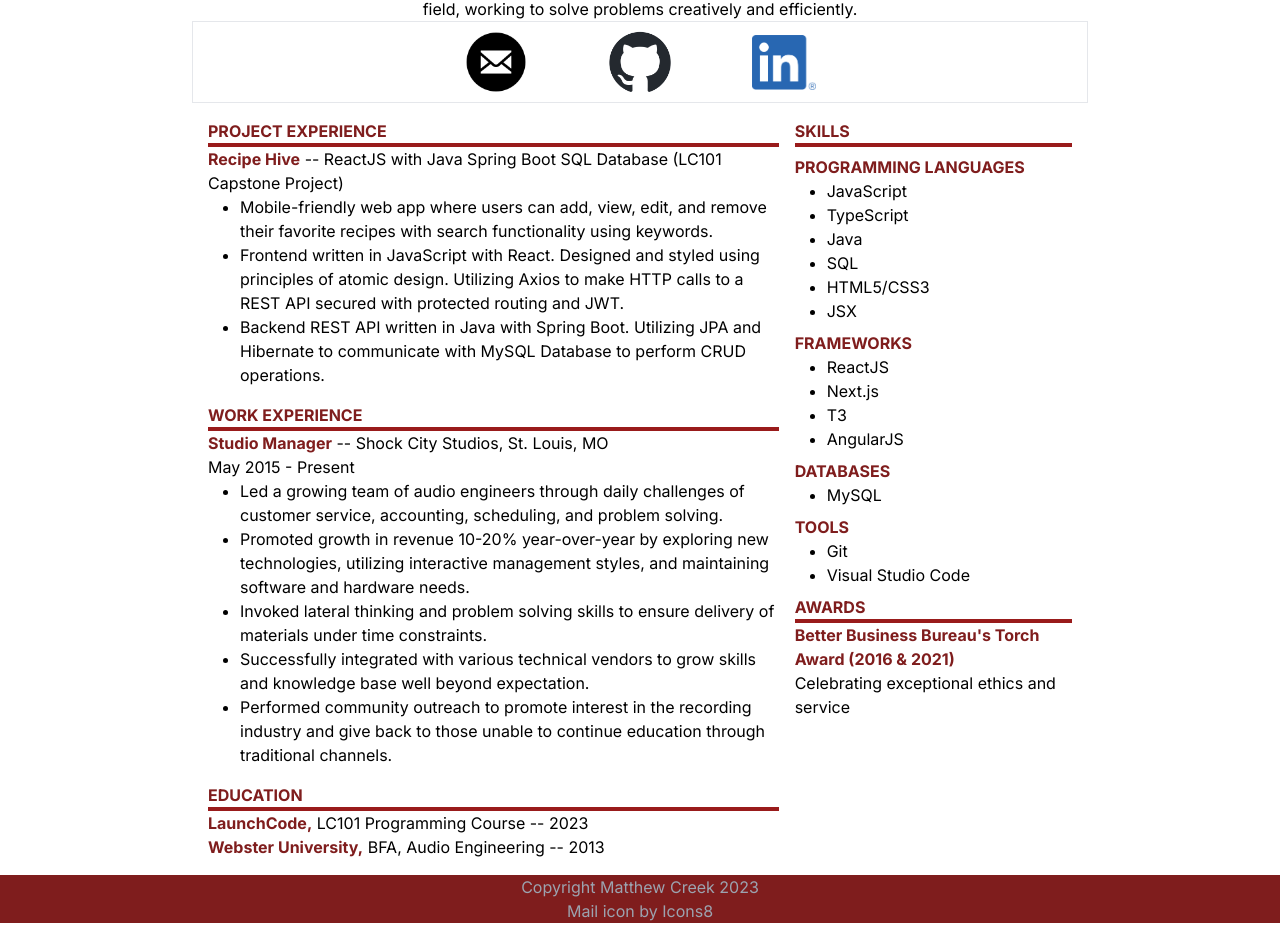
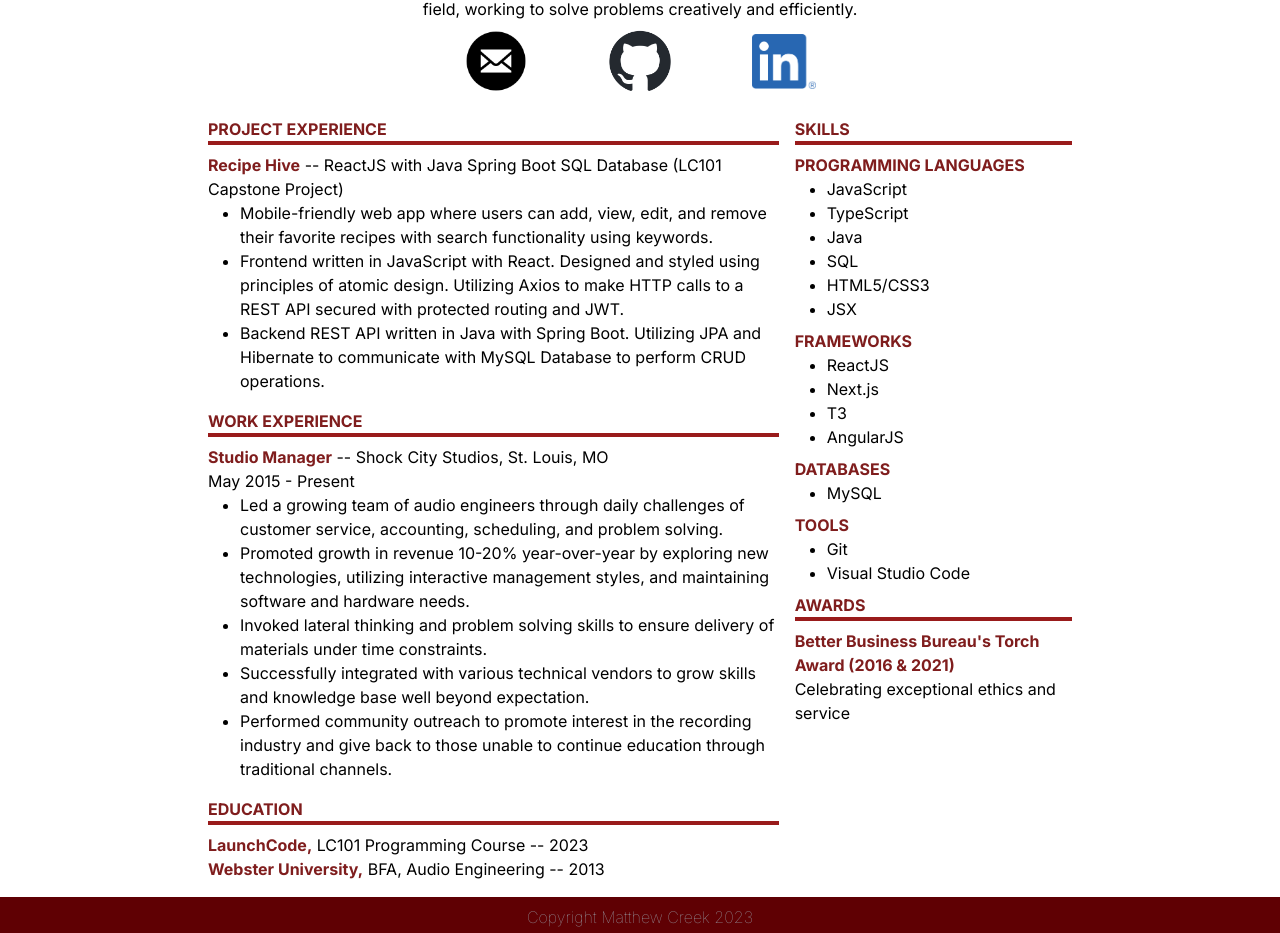
Before and after one commit to matthewcreek/portfolio, a Next.js app: page / in a window 1280 px wide. Shown: the part 444-1377 px from the top of the page. Built offline with nearby package versions, Linux system fonts and the light colour scheme.

Commit message:
updated styling on footer and landing page content

```diff
--- a/src/app/Components/Footer.tsx
+++ b/src/app/Components/Footer.tsx
@@ -2,9 +2,9 @@
 
 export default function Footer() {
     return (
-        <div className="w-full h-12 bg-red-900 flex flex-col justify-center items-center">
-            <p className="text-gray-400 text-center">Copyright Matthew Creek 2023</p>
-            <p className="text-gray-400"><a target="_blank" href="https://icons8.com/icon/124379/circled-envelope">Mail</a> icon by <a target="_blank" href="https://icons8.com">Icons8</a></p>
+        <div className="w-full bg-[#5f0003] flex flex-col justify-center items-center py-2">
+            <p className="text-gray-400 text-center font-thin">Copyright Matthew Creek 2023</p>
+            <p className="text-gray-400 font-thin"><a target="_blank" href="https://icons8.com/icon/124379/circled-envelope">Mail</a> icon by <a target="_blank" href="https://icons8.com">Icons8</a></p>
         </div>
     )
 }
--- a/src/app/Pages/Resume.tsx
+++ b/src/app/Pages/Resume.tsx
@@ -14,7 +14,7 @@ export default function Resume() {
                     <h3 className="text-xl py-2 font-semibold">Software engineer in St. Louis, MO</h3>
                     <p className="max-w-xl text-center">Seeking placement with a team that promotes growth in a highly changing field, working to solve problems creatively and efficiently.</p>
                 </div>
-                <div className="flex justify-center border">
+                <div className="flex justify-center">
                     <div className='p-2 flex justify-around w-1/2 items-center'>
                         {/* <Image className='w-16 h-auto' src={phone} alt='Phone Icon' /> */}
                         <a href='mailto: matthew.creek27+dev@gmail.com'>
@@ -32,7 +32,7 @@ export default function Resume() {
                     <div className='w-2/3 p-2 flex flex-col'>
                         <div>
                             <h2 className='font-bold text-red-900 border-b-4 border-red-800'>PROJECT EXPERIENCE</h2>
-                            <p><span className='font-bold text-red-900'>Recipe Hive</span> -- ReactJS with Java Spring Boot SQL Database (LC101 Capstone Project)</p>
+                            <p className='pt-2'><span className='font-bold text-red-900'>Recipe Hive</span> -- ReactJS with Java Spring Boot SQL Database (LC101 Capstone Project)</p>
                             <ul className='list-disc pl-8 pb-4'>
                                 <li>Mobile-friendly web app where users can add, view, edit, and remove their favorite recipes with search functionality using keywords.</li>
                                 <li>Frontend written in JavaScript with React. Designed and styled using principles of atomic design. Utilizing Axios to make HTTP calls to a REST API secured with protected routing and JWT.</li>
@@ -41,7 +41,7 @@ export default function Resume() {
                         </div>
                         <div>
                             <h2 className='font-bold text-red-900 border-b-4 border-red-800'>WORK EXPERIENCE</h2>
-                            <p><span className='font-bold text-red-900'>Studio Manager</span> -- Shock City Studios, St. Louis, MO</p>
+                            <p className='pt-2'><span className='font-bold text-red-900'>Studio Manager</span> -- Shock City Studios, St. Louis, MO</p>
                             <p>May 2015 - Present</p>
                             <ul className='list-disc pl-8 pb-4'>
                                 <li>Led a growing team of audio engineers through daily challenges of customer service, accounting, scheduling, and problem solving.</li>
@@ -53,7 +53,7 @@ export default function Resume() {
                         </div>
                         <div>
                             <h2 className='font-bold text-red-900 border-b-4 border-red-800'>EDUCATION</h2>
-                            <p><span className='font-bold text-red-900'>LaunchCode,</span> LC101 Programming Course -- 2023</p>
+                            <p className='pt-2'><span className='font-bold text-red-900'>LaunchCode,</span> LC101 Programming Course -- 2023</p>
                             <p><span className='font-bold text-red-900'>Webster University,</span> BFA, Audio Engineering -- 2013</p>
                         </div>
                     </div>
@@ -90,7 +90,7 @@ export default function Resume() {
                         </div>
                         <div>
                             <h2 className='font-bold text-red-900 border-b-4 border-red-800'>AWARDS</h2>
-                            <div>
+                            <div className='pt-2'>
                                 <h3 className='font-bold text-red-900'>Better Business Bureau&apos;s Torch Award (2016 & 2021)</h3>
                                 <p>Celebrating exceptional ethics and service</p>
                             </div>
```
